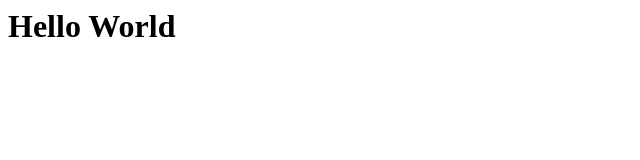
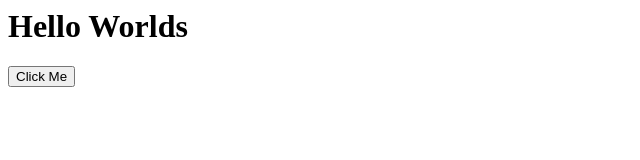
Before and after one commit to BailieByrne/bailiebyrne.github.io, a plain HTML site: page index.html in a window 1280 px wide. Shown: the whole page, without its empty margins (0-640 px from the left). Drawn offline with Linux system fonts and the light colour scheme.

Commit message:
Update heading and add a button to index.html

```diff
--- a/index.html
+++ b/index.html
@@ -1 +1,2 @@
-<h1> Hello World </h1>
+<h1> Hello Worlds </h1>
+<button> Click Me </button>
```
